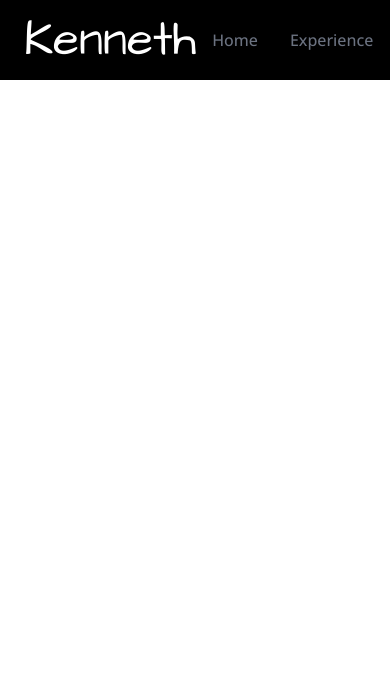
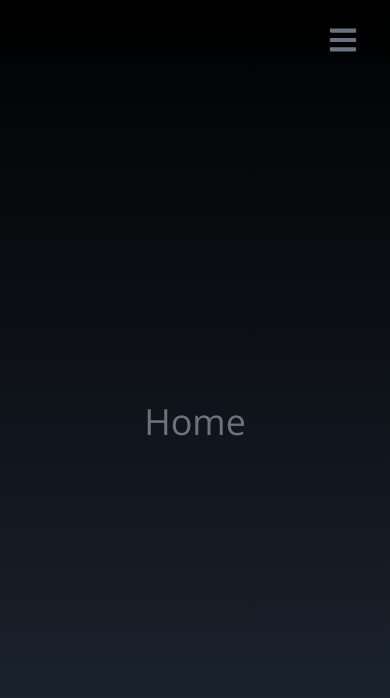
Before and after one commit to LoopFruits/react-portfolio, a React (Create React App) app: page / in a window 390 px wide. Shown: the top 698 px of the page. Built offline with nearby package versions, Linux system fonts and the light colour scheme.

Commit message:
added nav section for mobile

```diff
--- a/src/components/NavBar.jsx
+++ b/src/components/NavBar.jsx
@@ -1,7 +1,10 @@
-import React from 'react'
+import React, {useState} from 'react'
 import { FaBars, FaTimes } from 'react-icons/fa';
 
 const NavBar = () => {
+
+  const [nav,setNav]= useState(false);
+
   const links = [
     {
       id: 1,
@@ -30,7 +33,7 @@
           <h1 className="text-5xl font-signature ml-2">Kenneth</h1>
       </div>
 
-      <ul className="flex">
+      <ul className="hidden md:flex">
 
         {links.map(({id, link}) => (
           <li key ={id} className="px-4 cursor-pointer capitalize font-medium text-gray-500 hover:scale-105 duration-200">
@@ -39,6 +42,15 @@
           </li>
         ))}
       </ul>
+
+      <div onClick ={() => setNav(!nav)} className="cursor-pointer pr-4 z-10 text-gray-500">
+        {nav ? <FaTimes size={30} /> : <FaBars size={30} /> }
+      </div>
+      <ul className="flex flex-col justify-center items-center absolute top-0 left-0 w-full h-screen bg-gradient-to-b from-black to-gray-800 text-gray-500">
+        <li className="px4 cursor-pointer capitalize py-6 text-4xl">Home</li>
+        <li></li>
+        <li></li>
+      </ul>
     </div>
   )
 }
```
